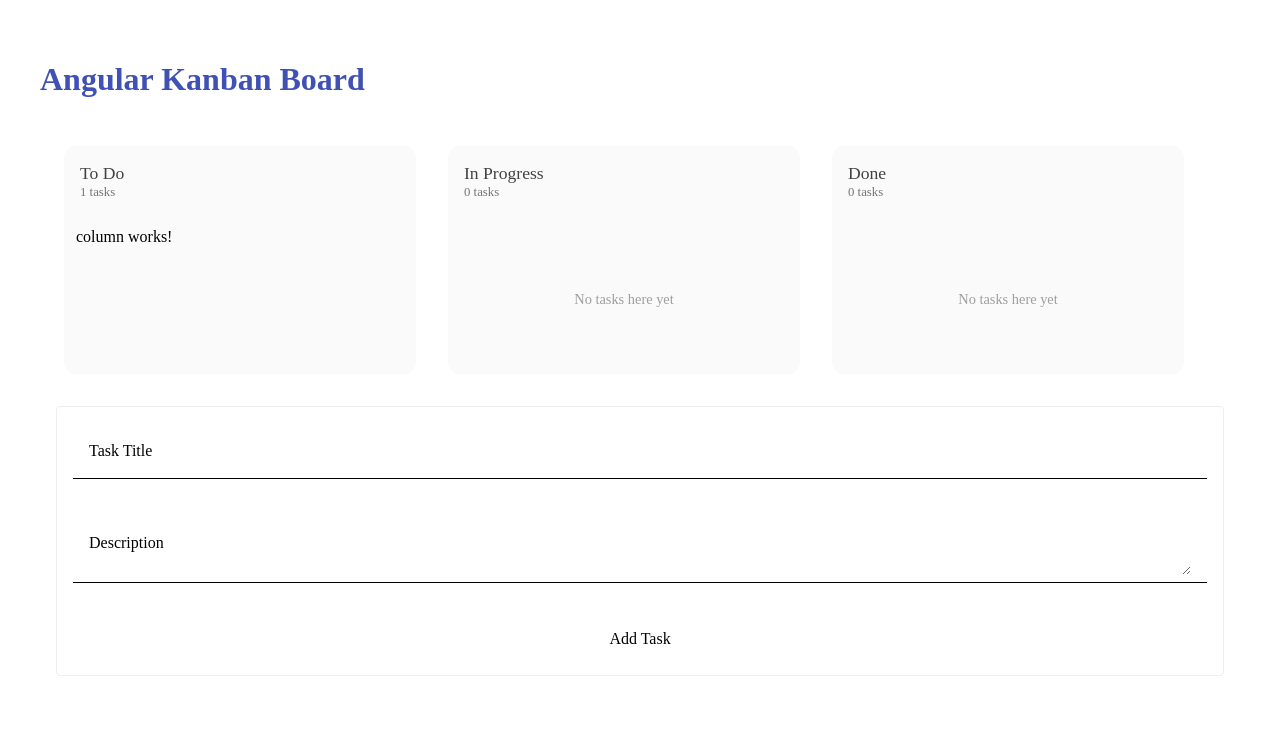
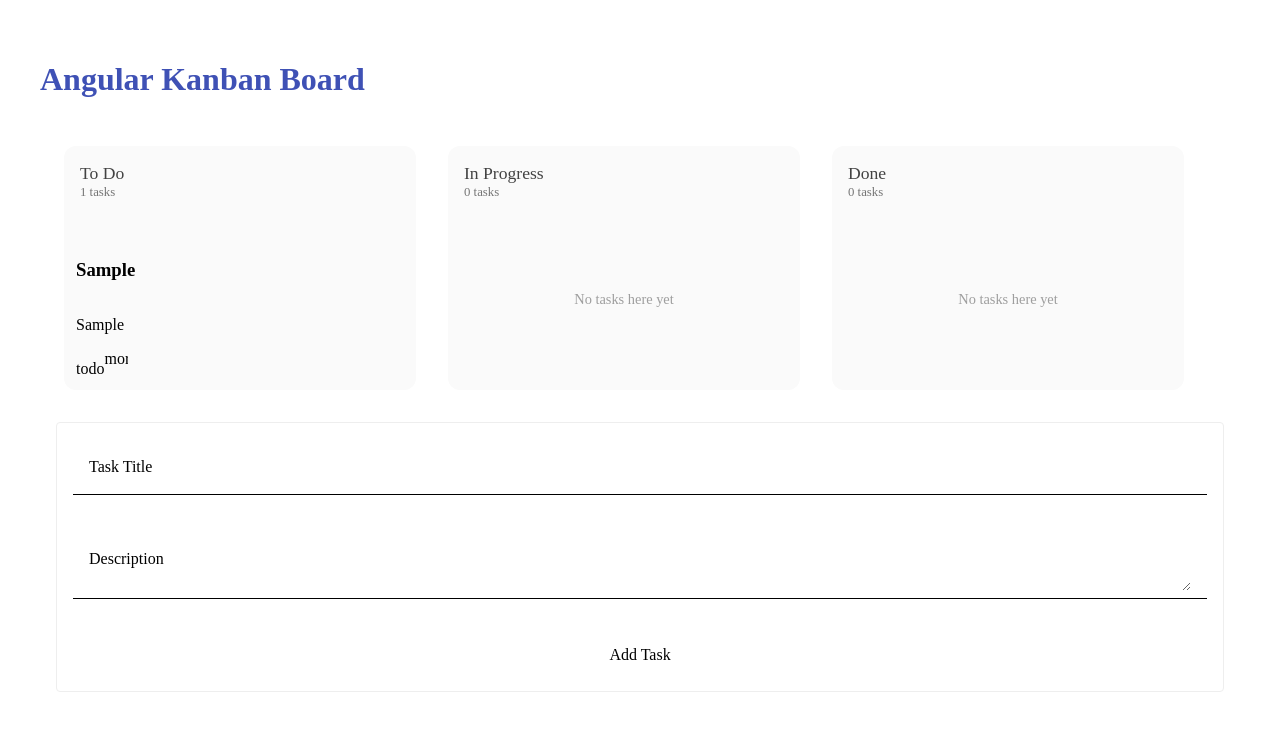
Before and after one commit to igoride/Kanban, an Angular app: page / in a window 1280 px wide. Both pictures are taken after typing "Sample", "Sample" into the empty fields and a click on the button "Add Task". Shown: the top 730 px of the page. Built offline with nearby package versions, Linux system fonts and the light colour scheme.

Commit message:
Update task.component.html
dragdata

```diff
--- a/src/app/task/task.component.html
+++ b/src/app/task/task.component.html
@@ -1 +1,15 @@
-<p>column works!</p>
+<div cdkDrag [cdkDragData]="task">
+    <mat-card class="task-card">
+      <div class="task-header" >
+        <mat-icon class="drag-handle"> </mat-icon>
+        <h3>{{ task.title }}</h3>
+      </div>
+      <p class="task-description" title="{{ task.description }}">
+        {{ task.description || 'No description' }}
+      </p>
+      <div class="task-footer">
+        <span class="status-badge {{task.status}}">{{ task.status }}</span>
+        <mat-icon class="task-icon">more_vert</mat-icon>
+      </div>
+    </mat-card>
+  <div cdkDrag>
```
